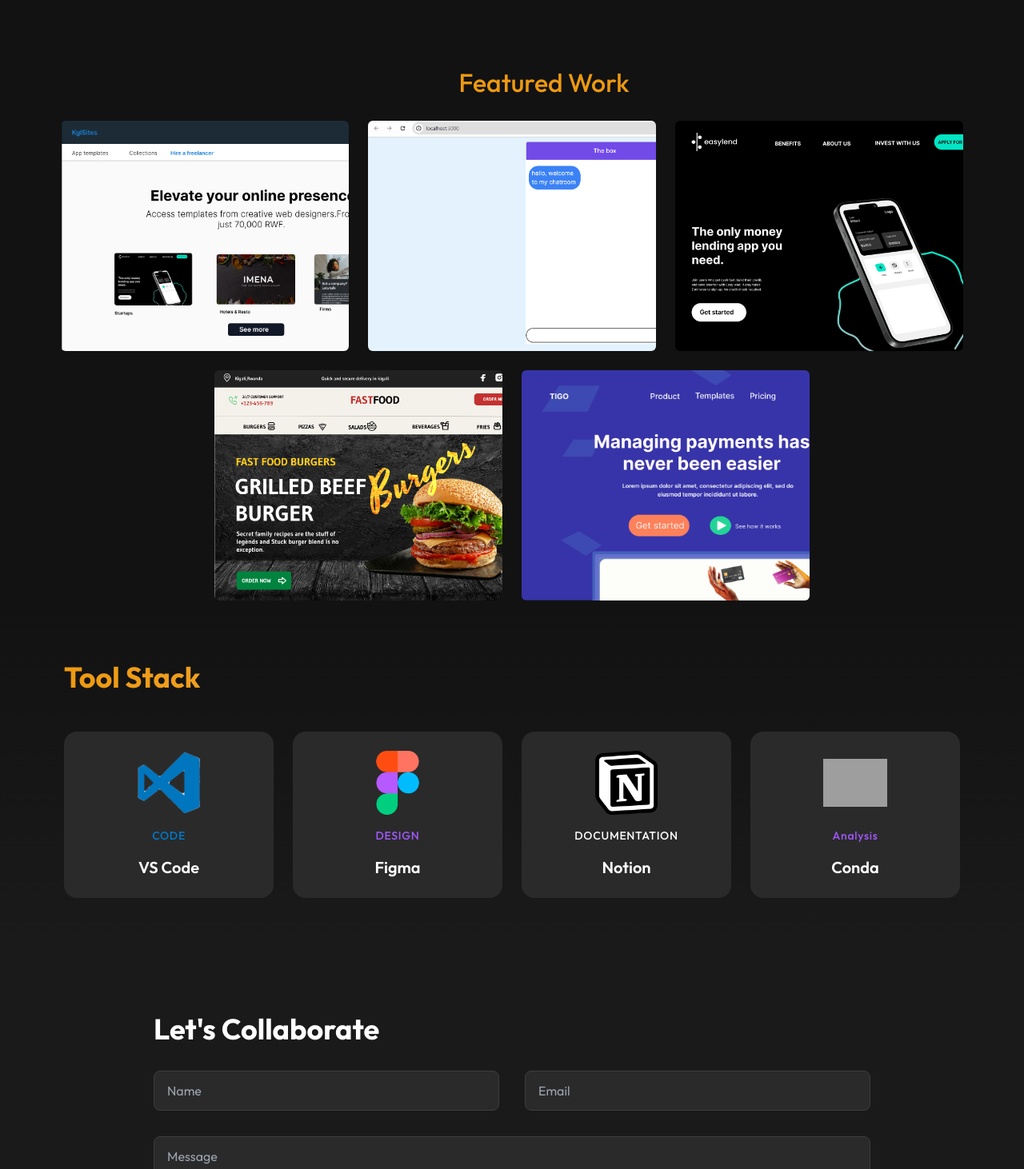
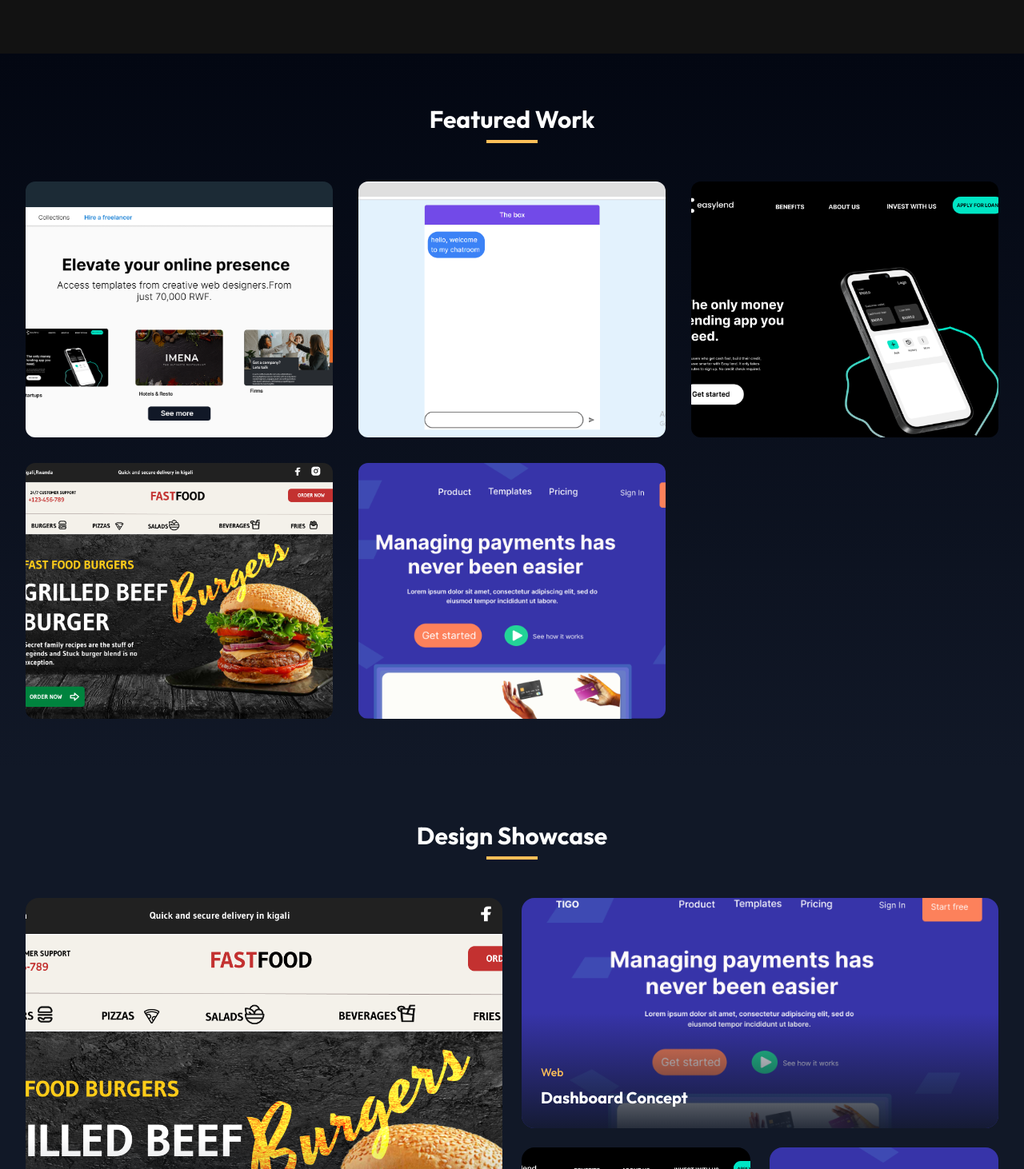
Before and after one commit to conta09/my-app, a Next.js app: page / in a window 1280 px wide. Shown: the part 1328-2790 px from the top of the page at 80% size. Built offline with nearby package versions, Linux system fonts and the light colour scheme; grey boxes are pictures that could not be loaded.

Commit message:
redited project section

```diff
--- /dev/null
+++ b/app/components/DesignSection.tsx
@@ -0,0 +1,109 @@
+"use client";
+import React from "react";
+import Image from "next/image";
+
+interface DesignItem {
+  id: number;
+  title: string;
+  category: string;
+  imgUrl: string;
+}
+
+const designData: DesignItem[] = [
+  {
+    id: 1,
+    title: "Mobile App Design",
+    category: "UI/UX",
+    imgUrl: "/images/projects/Group2.png",
+  },
+  {
+    id: 2,
+    title: "Dashboard Concept",
+    category: "Web",
+    imgUrl: "/images/projects/Group66.png",
+  },
+  {
+    id: 3,
+    title: "Brand Identity",
+    category: "Graphic",
+    imgUrl: "/images/projects/profile1.png",
+  },
+  {
+    id: 4,
+    title: "3D Visualization",
+    category: "Animation",
+    imgUrl: "/images/projects/Group66.png",
+  },
+];
+
+const DesignSection: React.FC = () => {
+  return (
+    <section className="py-16 px-4 sm:px-6 lg:px-8 bg-gray-900">
+      <div className="max-w-7xl mx-auto">
+        <h2 className="text-3xl font-bold text-center mb-12 text-white">
+          Design Showcase
+          <span className="block w-16 h-1 bg-[#FFBF58] mt-2 mx-auto"></span>
+        </h2>
+
+        <div className="grid grid-cols-1 md:grid-cols-2 gap-4 lg:gap-6 h-[800px] md:h-[600px]">
+          {/* Large left card */}
+          <div className="relative group row-span-2 rounded-2xl overflow-hidden transition-transform duration-300 hover:scale-[0.98]">
+            <Image
+              src={designData[0].imgUrl}
+              alt={designData[0].title}
+              layout="fill"
+              objectFit="cover"
+            />
+            <div className="absolute inset-0 bg-gradient-to-t from-gray-900/90 via-transparent to-transparent p-6 flex flex-col justify-end">
+              <span className="text-[#FFBF58] text-sm font-medium mb-2">
+                {designData[0].category}
+              </span>
+              <h3 className="text-2xl font-bold text-white">{designData[0].title}</h3>
+            </div>
+          </div>
+
+          {/* Right top card */}
+          <div className="relative group rounded-2xl overflow-hidden transition-transform duration-300 hover:scale-[0.98]">
+            <Image
+              src={designData[1].imgUrl}
+              alt={designData[1].title}
+              layout="fill"
+              objectFit="cover"
+            />
+            <div className="absolute inset-0 bg-gradient-to-t from-gray-900/90 via-transparent to-transparent p-6 flex flex-col justify-end">
+              <span className="text-[#FFBF58] text-sm font-medium mb-2">
+                {designData[1].category}
+              </span>
+              <h3 className="text-xl font-bold text-white">{designData[1].title}</h3>
+            </div>
+          </div>
+
+          {/* Right bottom grid */}
+          <div className="grid grid-cols-2 gap-4 lg:gap-6">
+            {designData.slice(2).map((design) => (
+              <div
+                key={design.id}
+                className="relative group rounded-2xl overflow-hidden transition-transform duration-300 hover:scale-[0.98]"
+              >
+                <Image
+                  src={design.imgUrl}
+                  alt={design.title}
+                  layout="fill"
+                  objectFit="cover"
+                />
+                <div className="absolute inset-0 bg-gradient-to-t from-gray-900/90 via-transparent to-transparent p-4 flex flex-col justify-end">
+                  <span className="text-[#FFBF58] text-xs font-medium mb-1">
+                    {design.category}
+                  </span>
+                  <h3 className="text-lg font-semibold text-white">{design.title}</h3>
+                </div>
+              </div>
+            ))}
+          </div>
+        </div>
+      </div>
+    </section>
+  );
+};
+
+export default DesignSection;
--- a/app/components/HeroSection.tsx
+++ b/app/components/HeroSection.tsx
@@ -21,8 +21,6 @@
           <TypeAnimation
             sequence={[
               "Web Developer",
-              1000,
-              "Automation expert",
               1000,
               "UI/UX Designer",
               1000,
--- a/app/components/ProjectCard.tsx
+++ b/app/components/ProjectCard.tsx
@@ -1,6 +1,6 @@
 import React from "react";
+import Image from "next/image";
 
-// Define an interface for the component props
 interface ProjectCardProps {
   imageUrl: string;
   title: string;
@@ -10,19 +10,48 @@
 
 const ProjectCard: React.FC<ProjectCardProps> = ({ imageUrl, linkPath, title, description }) => {
   return (
-    <div className="lg:w-1/3 md:w-2/4 sm:w-[80%] py-3 px-3">
-      <div
-        className="h-60 md:h-72 rounded-md relative group"
-        style={{ background: `url(${imageUrl})`, backgroundSize: "cover" }}
-      >
-        <div className="absolute inset-0 bg-black opacity-0 group-hover:opacity-50 transition-opacity duration-300"></div>
-        <div className="absolute inset-0 flex items-center justify-center opacity-0 group-hover:opacity-100 transition-opacity duration-300 text-white text-center p-4">
-          <div>
-            <a href={linkPath}><h3 className="text-xl font-semibold text-[#ffbf58]">{title}</h3></a>
-            <p className="mt-2">{description}</p>
-          </div>
+    <div className="group relative h-80 rounded-xl overflow-hidden transform transition-all duration-300 hover:scale-105 hover:shadow-2xl">
+       <Image
+        src={imageUrl}
+        alt={title}
+        layout="fill"
+        objectFit="cover"
+        className="transition-transform duration-300 group-hover:scale-110"
+      />
+
+      <div className="absolute inset-0 bg-gradient-to-t from-gray-900 via-gray-900/50 to-transparent opacity-0 group-hover:opacity-100 transition-opacity duration-300">
+        <div className="absolute bottom-0 left-0 right-0 p-6 translate-y-4 group-hover:translate-y-0 transition-transform duration-300">
+          <h3 className="text-xl font-bold text-white mb-2">{title}</h3>
+          <p className="text-gray-300 text-sm mb-4 line-clamp-3">{description}</p>
+          {linkPath && (
+            <a
+              href={linkPath}
+              target="_blank"
+              rel="noopener noreferrer"
+              className="inline-flex items-center px-4 py-2 bg-[#FFBF58] text-gray-900 font-medium rounded-md hover:bg-[#ffaa58] transition-colors duration-200"
+            >
+              View Project
+              <svg
+                className="w-4 h-4 ml-2"
+                fill="none"
+                stroke="currentColor"
+                viewBox="0 0 24 24"
+                xmlns="http://www.w3.org/2000/svg"
+              >
+                <path
+                  strokeLinecap="round"
+                  strokeLinejoin="round"
+                  strokeWidth={2}
+                  d="M10 6H6a2 2 0 00-2 2v10a2 2 0 002 2h10a2 2 0 002-2v-4M14 4h6m0 0v6m0-6L10 14"
+                />
+              </svg>
+            </a>
+          )}
         </div>
       </div>
+
+      {/* Hover overlay effect */}
+      <div className="absolute inset-0 bg-black/20 opacity-0 group-hover:opacity-100 transition-opacity duration-300" />
     </div>
   );
 };
--- a/app/components/ProjectSection.tsx
+++ b/app/components/ProjectSection.tsx
@@ -51,13 +51,15 @@
 
 const ProjectSection = () => {
   return (
-    <>
-      <p className="lg:text-[2rem] lg:ml-20 text-center text-2xl font-medium text-[#ED9911] my-5  ">Featured Work</p>
+    <section id="projects" className="relative py-16 px-4 sm:px-6 lg:px-8 bg-gradient-to-b from-gray-950 to-gray-900
+">
+      <div className="max-w-7xl mx-auto">
+        <h2 className="text-3xl font-bold text-center mb-12 text-white">
+          Featured Work
+          <span className="block w-16 h-1 bg-[#FFBF58] mt-2 mx-auto"></span>
+        </h2>
 
-    <section id="projects" className='flex justify-center '>
-      <div className="flex flex-col  lg:flex-row md:flex-wrap  justify-center w-[90%]  ">
-
-
+        <div className="grid grid-cols-1 md:grid-cols-2 lg:grid-cols-3 gap-8">
           {projectData.map((project) => (
             <ProjectCard
               key={project.id}
@@ -68,11 +70,9 @@
             />
           ))}
         </div>
+      </div>
+    </section>
+  );
+};
 
-    </section>
-    </>
-
-  )
-}
-
-export default ProjectSection
+export default ProjectSection;
--- a/app/page.tsx
+++ b/app/page.tsx
@@ -5,6 +5,7 @@
 import Navbar from "./components/Navbar";
 import ToolStack from "./components/ToolStack";
 import AboutSection from "./components/AboutSection";
+import DesignSection from "./components/DesignSection";
 export default function Home() {
   return (
    <main className="bg-[#121212]">
@@ -12,6 +13,7 @@
      <HeroSection />
       <AboutSection />
      <ProjectSection />
+     <DesignSection />
      <ToolStack />
      <ContactSection />
      <Footer />
```
Also changed, not shown: 1 other file (tests, documents, lock files or other folders). Lines whose indentation alone changed are shown as unchanged.
